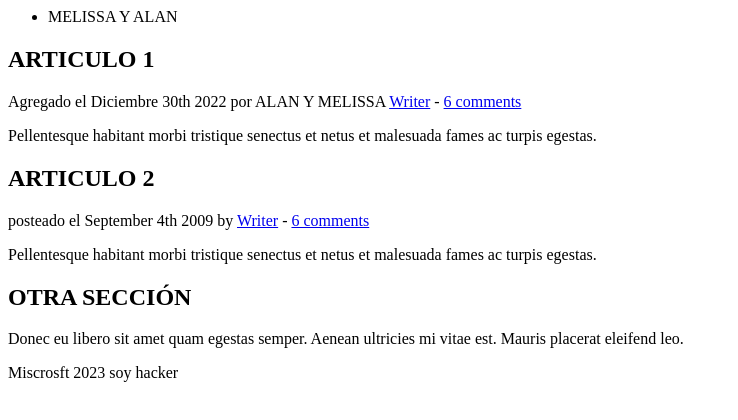
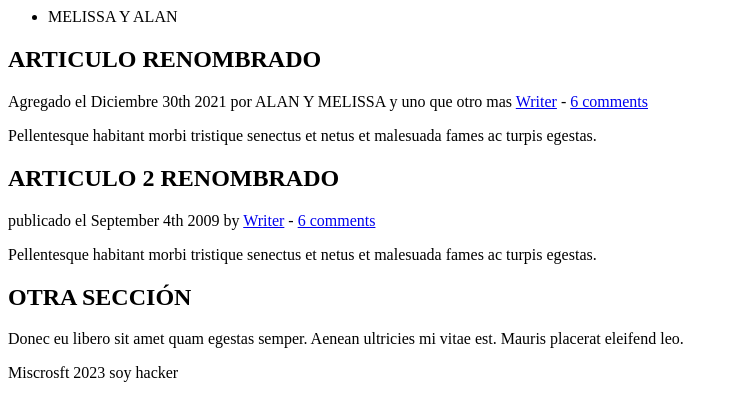
Before and after one commit to Alanpi-hub/proyecto-1, a plain HTML site: page index.html in a window 1280 px wide. Shown: the whole page, without its empty margins (0-738 px from the left). Drawn offline with Linux system fonts and the light colour scheme.

Commit message:
se aprueba el cambio

```diff
--- a/index.html
+++ b/index.html
@@ -20,16 +20,16 @@
 
 		<article>
 			<header>
-				<h2>ARTICULO 1</h2>
-				<p>Agregado el <time datetime="2022-12-30T16:31:24+02:00">Diciembre 30th 2022</time> por ALAN Y MELISSA <a href="#">Writer</a> - <a href="#comments">6 comments</a></p>
+				<h2>ARTICULO RENOMBRADO</h2>
+				<p>Agregado el <time datetime="2022-12-30T16:31:24+02:00">Diciembre 30th 2021</time> por ALAN Y MELISSA y uno que otro mas <a href="#">Writer</a> - <a href="#comments">6 comments</a></p>
 			</header>
 			<p>Pellentesque habitant morbi tristique senectus et netus et malesuada fames ac turpis egestas.</p>
 		</article>
 
 		<article>
 			<header>
-				<h2>ARTICULO 2</h2>
-				<p>posteado el <time datetime="2009-09-04T16:31:24+02:00">September 4th 2009</time> by <a href="#">Writer</a> - <a href="#comments">6 comments</a></p>
+				<h2>ARTICULO 2 RENOMBRADO</h2>
+				<p>publicado el <time datetime="2009-09-04T16:31:24+02:00">September 4th 2009</time> by <a href="#">Writer</a> - <a href="#comments">6 comments</a></p>
 			</header>
 			<p>Pellentesque habitant morbi tristique senectus et netus et malesuada fames ac turpis egestas.</p>
 		</article>
```
